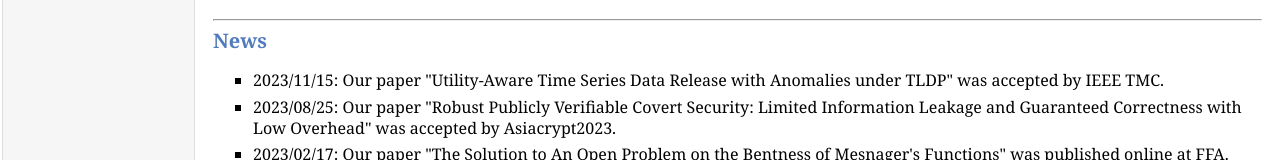
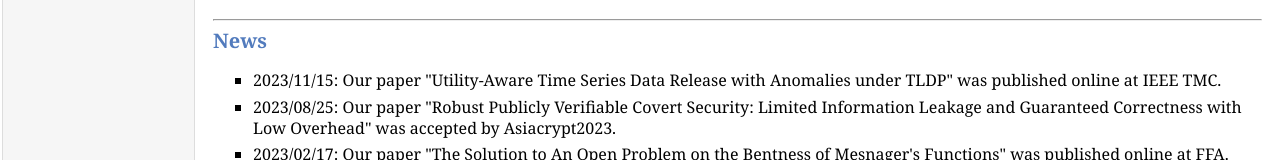
Before and after one commit to Dake98/dake98.github.io, a plain HTML site: page index.html in a window 1280 px wide. Shown: the part 370-530 px from the top of the page. Drawn offline with Linux system fonts and the light colour scheme.

Commit message:
Update index.html

```diff
--- a/index.html
+++ b/index.html
@@ -60,7 +60,7 @@
         <h2><hr><a name="news"></a>News</h2>
         <ul>
             <li><p>
-                2023/11/15: Our paper "Utility-Aware Time Series Data Release with Anomalies under TLDP" was accepted by IEEE TMC.
+                2023/11/15: Our paper "Utility-Aware Time Series Data Release with Anomalies under TLDP" was published online at IEEE TMC.
             </p></li>
             <li><p>
                 2023/08/25: Our paper "Robust Publicly Verifiable Covert Security: Limited Information Leakage and Guaranteed Correctness with Low Overhead" was accepted by Asiacrypt2023.
```
